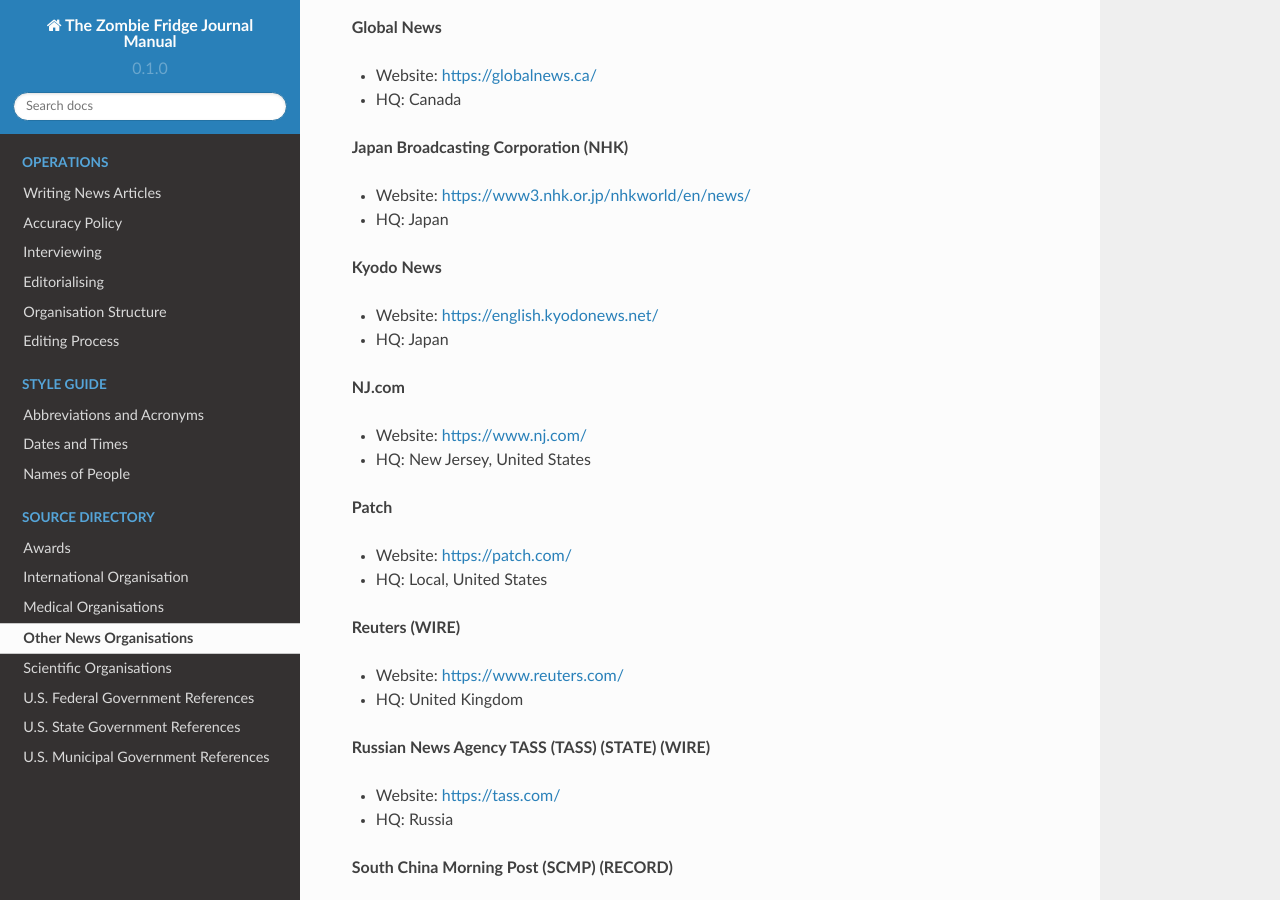
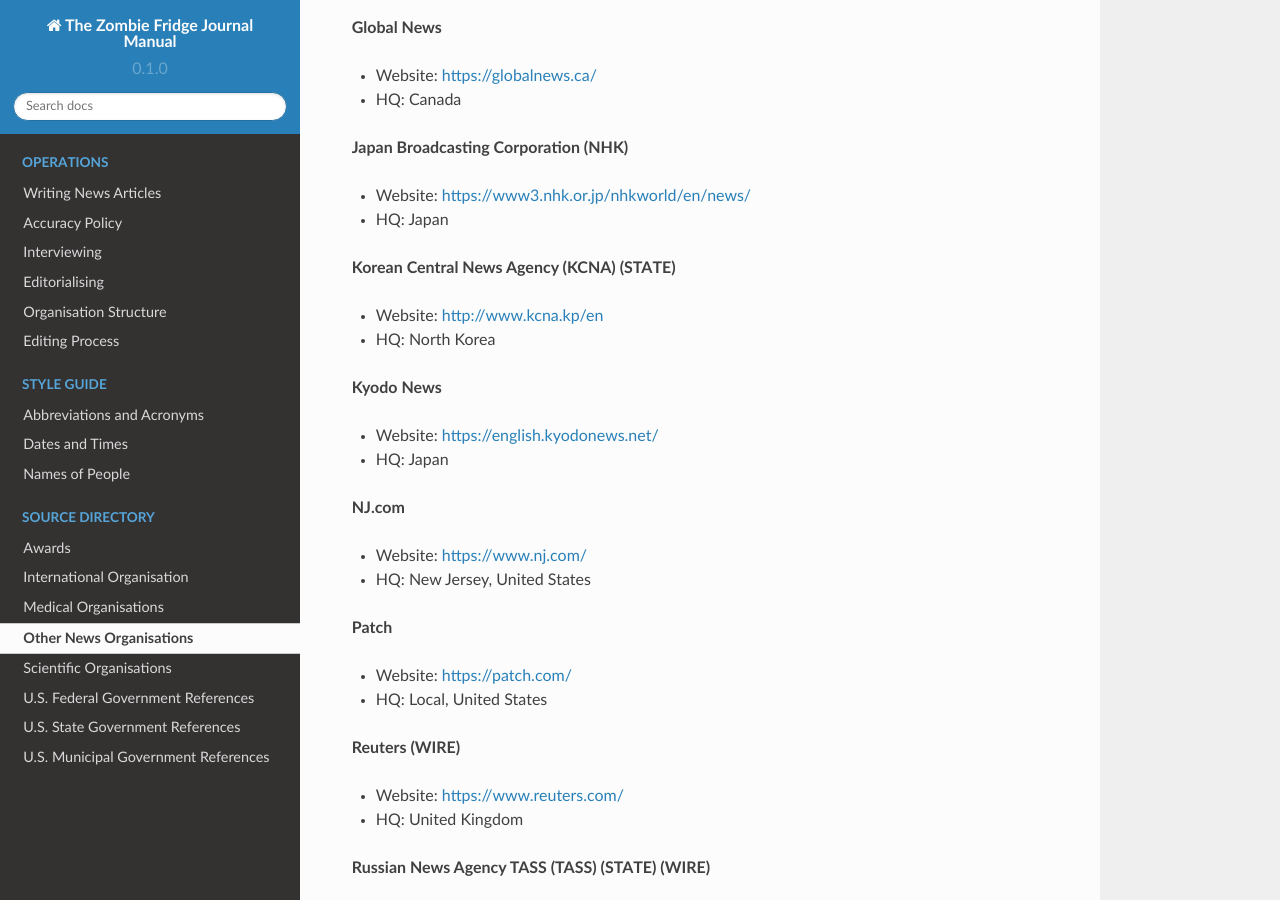
Before and after one commit to theZFJ/manual, a Sphinx documentation site: the page built from docs/otherNewsOrgs.rst, in a window 1280 px wide and 900 px high, scrolled down 984 px. Built offline with Sphinx 7.4.7 and the Read the Docs theme 2.0.0, drawn with Linux system fonts in a browser that asks for light colours.

Commit message:
add KCNA

```diff
--- a/docs/otherNewsOrgs.rst
+++ b/docs/otherNewsOrgs.rst
@@ -42,6 +42,11 @@
 
 * Website: https://www3.nhk.or.jp/nhkworld/en/news/
 * HQ: Japan
+
+**Korean Central News Agency (KCNA) (STATE)**
+
+* Website: http://www.kcna.kp/en
+* HQ: North Korea
 
 **Kyodo News**
 
```
